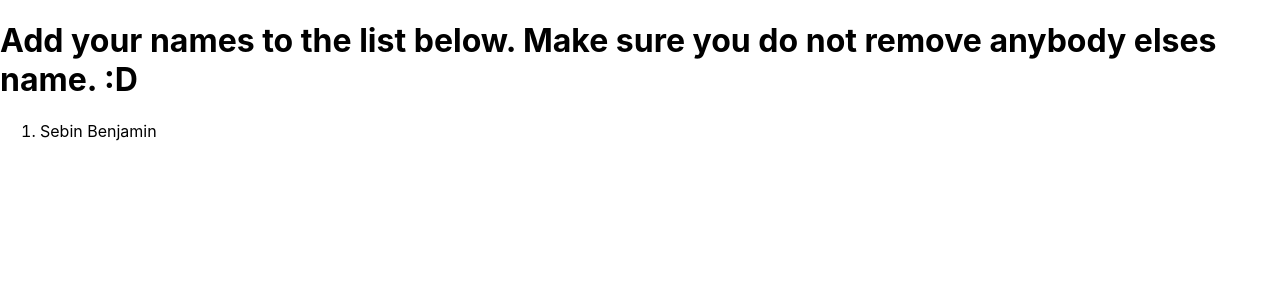
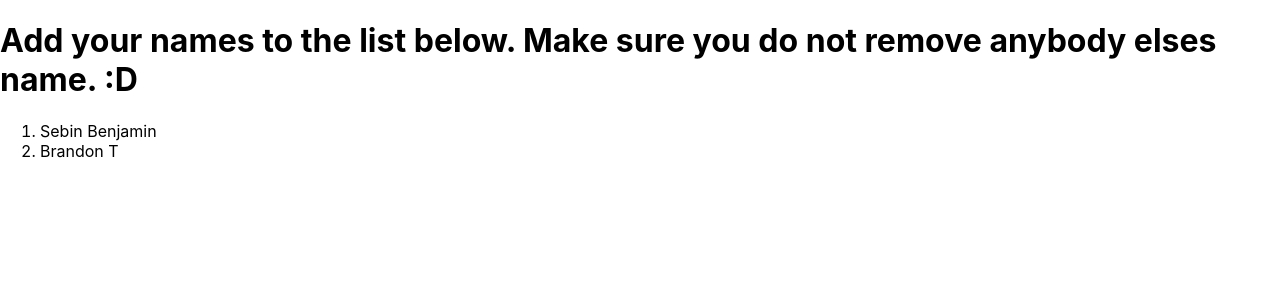
Before and after one commit to Mission-Ready/pr-exercise, a React (Create React App) app: page / in a window 1280 px wide. Shown: the top 300 px of the page. Built offline with nearby package versions, Linux system fonts and the light colour scheme.

Commit message:
added name

```diff
--- a/src/App.js
+++ b/src/App.js
@@ -1,12 +1,17 @@
 function App() {
   return (
     <>
-      <h1> Add your names to the list below. Make sure you do not remove anybody elses name. :D </h1>
+      <h1>
+        {" "}
+        Add your names to the list below. Make sure you do not remove anybody
+        elses name. :D{" "}
+      </h1>
       <ol>
         <li>Sebin Benjamin</li>
+        <li>Brandon T</li>
       </ol>
     </>
-    );
+  );
 }
 
 export default App;
```
